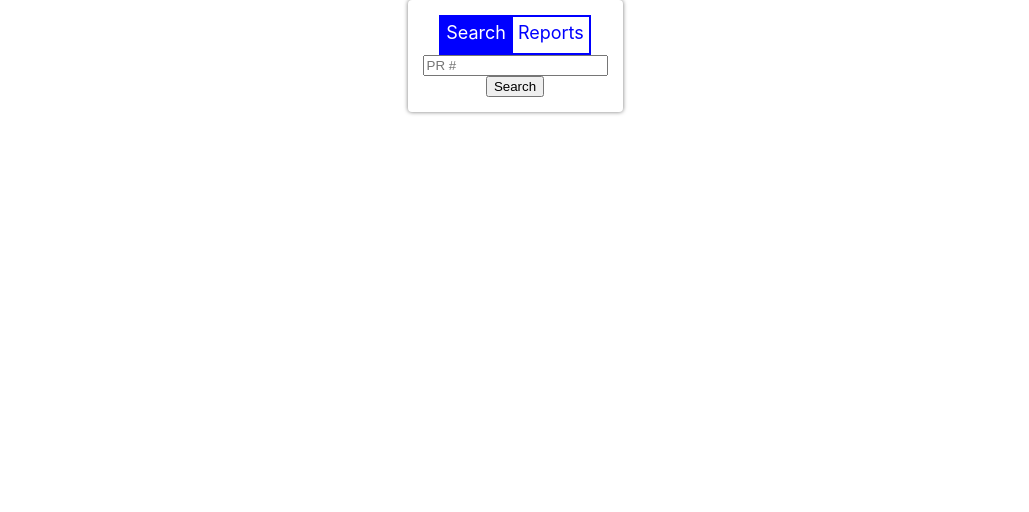
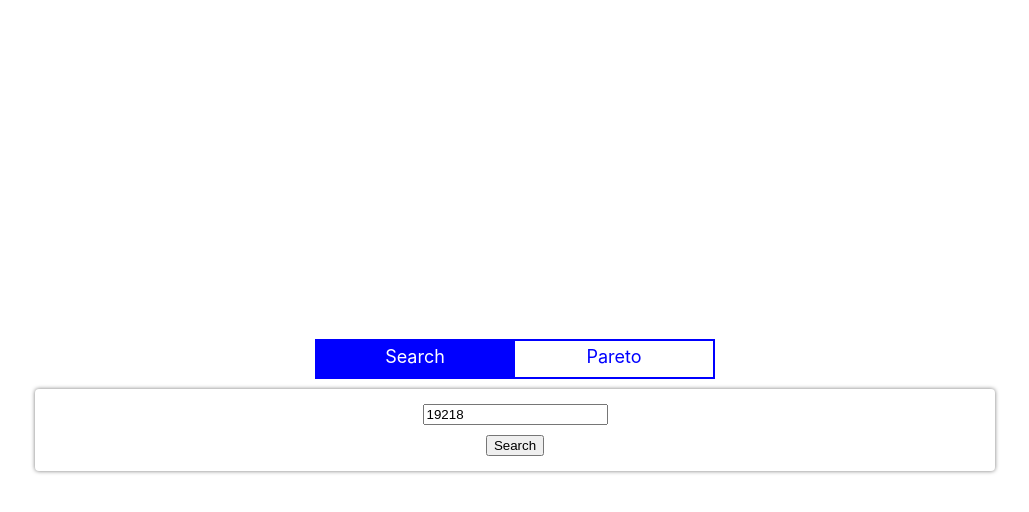
Before and after one commit to RandellDawson/pr-relations, a React (Create React App) app in the folder app/: page / in a window 1280 px wide. Shown: the top 512 px of the page, without its empty margins (125-1154 px from the left). Built offline with nearby package versions, Linux system fonts and the light colour scheme.

Commit message:
feat: created Search component

```diff
--- a/app/src/App.js
+++ b/app/src/App.js
@@ -2,8 +2,7 @@ import React, { Component } from 'react';
 import styled from 'styled-components';
 
 import Tabs from './components/Tabs';
-import Input from './components/Input';
-import Results from './components/Results';
+import Search from './components/Search';
 import Pareto from './components/Pareto';
 
 const Container = styled.div`
@@ -11,60 +10,17 @@ const Container = styled.div`
   flex-direction: column;
   justify-content: center;
   align-items: center;
+  max-width: 960px;
+  width: 90vw;
   padding: 15px;
   border-radius: 4px;
   box-shadow: 0 0 4px 0 #777;
-
 `;
 
 class App extends Component {
   state = {
-    number: '',
-    foundPRs: [],
-    pareto: [],
     view: 'search'
   };
-
-  clearObj = { number: '', foundPRs: [] };
-
-  inputRef = React.createRef();
-
-  handleInputEvent = (event) => {
-    const { type, key, target: { value } } = event;
-
-    if (type === 'change') {
-      if (Number(value) || value === '') {
-        this.setState((prevState) => ({ number: value, foundPRs: [] }));
-      }
-    }
-    else if (type === 'keypress' && key === 'Enter') {
-      this.searchPRs(value);
-    }
-  }
-
-  handleButtonClick = () => {
-    const { number } = this.state;
-    this.searchPRs(number);
-  }
-
-  searchPRs = (number) => {
-    fetch(`https://pr-relations.glitch.me/pr/${number}`)
-      .then((response) => response.json())
-      .then(({ ok, foundPRs }) => {
-        if (ok) {
-          if (!foundPRs.length) {
-            foundPRs.push({ number: 'No PRs with matching files', filenames: [] });
-          }
-          this.setState((prevState) => ({ foundPRs }));
-        }
-        else {
-          this.inputRef.current.focus();
-        }
-      })
-      .catch(() => {
-        this.setState((prevState) => (this.clearObj));
-      });
-  }
 
   handleViewChange = ( { target: { id } }) => {
     const view = id.replace('tabs-', '');
@@ -72,18 +28,16 @@ class App extends Component {
   }
 
   render() {
-    const { handleButtonClick, handleViewChange, handleInputEvent, inputRef, state } = this;
-    const { number, foundPRs, view } = state;
+    const { handleViewChange, state: { view } } = this;
     return (
-      <Container>
+      <>
         <Tabs view={view} onViewChange={handleViewChange}/>
-        <Input ref={inputRef} value={number} onInputEvent={handleInputEvent} />
-        <button onClick={handleButtonClick}>Search</button>
-        { view === 'search' && <Results foundPRs={foundPRs} /> }
-        { view === 'reports' && <Pareto /> }
-      </Container>
+        <Container>
+          { view === 'search' && <Search /> }
+          { view === 'reports' && <Pareto /> }
+        </Container>
+      </>
     );
   }
 }
-
 export default App;
--- a/app/src/components/Input.js
+++ b/app/src/components/Input.js
@@ -1,7 +1,12 @@
 import React from 'react';
+import styled from 'styled-components';
+
+const Container = styled.input`
+  margin-bottom: 10px;
+`;
 
 const Input = React.forwardRef((props, ref) => (
-  <input
+  <Container
     type="text"
     placeholder="PR #"
     onChange={props.onInputEvent}
--- a/app/src/components/Pareto.js
+++ b/app/src/components/Pareto.js
@@ -54,7 +54,7 @@ class Pareto extends React.Component {
 
     return (
       <div>
-        {elements}
+        {data.length ? elements : 'Report Loading...'}
       </div>
     );
   }
--- a/app/src/components/Results.js
+++ b/app/src/components/Results.js
@@ -1,4 +1,9 @@
 import React from 'react';
+import styled from 'styled-components';
+
+const List = styled.ul`
+  margin: 5px;
+`;
 
 const Results = ({ foundPRs }) => {
   const elements = foundPRs.map((foundPR) => {
@@ -10,7 +15,6 @@ const Results = ({ foundPRs }) => {
 
     return (
       <div key={number}>
-        <h5>
         {!Number(number)
           ? number
           : <>
@@ -18,10 +22,9 @@ const Results = ({ foundPRs }) => {
               <span>&nbsp;{username}</span>
             </>
         }
-        </h5>
-        <ul>
+        <List>
           {files}
-        </ul>
+        </List>
       </div>
     );
   });
--- /dev/null
+++ b/app/src/components/Search.js
@@ -0,0 +1,66 @@
+import React, { Component } from 'react';
+
+import Input from './Input';
+import Results from './Results';
+
+class Search extends Component {
+  state = {
+    number: '19218',
+    foundPRs: [],
+  };
+
+  clearObj = { number: '', foundPRs: [] };
+
+  inputRef = React.createRef();
+
+  handleInputEvent = (event) => {
+    const { type, key, target: { value } } = event;
+
+    if (type === 'change') {
+      if (Number(value) || value === '') {
+        this.setState((prevState) => ({ number: value, foundPRs: [] }));
+      }
+    }
+    else if (type === 'keypress' && key === 'Enter') {
+      this.searchPRs(value);
+    }
+  }
+
+  handleButtonClick = () => {
+    const { number } = this.state;
+    this.searchPRs(number);
+  }
+
+  searchPRs = (number) => {
+    fetch(`https://pr-relations.glitch.me/pr/${number}`)
+    .then((response) => response.json())
+    .then(({ ok, foundPRs }) => {
+      if (ok) {
+        if (!foundPRs.length) {
+          foundPRs.push({ number: 'No PRs with matching files', filenames: [] });
+        }
+        this.setState((prevState) => ({ foundPRs }));
+      }
+      else {
+        this.inputRef.current.focus();
+      }
+    })
+    .catch(() => {
+      this.setState((prevState) => (this.clearObj));
+    });
+  }
+
+  render() {
+    const { handleButtonClick, handleInputEvent, inputRef, state } = this;
+    const { number, foundPRs } = state;
+    return (
+      <>
+        <Input ref={inputRef} value={number} onInputEvent={handleInputEvent} />
+        <button onClick={handleButtonClick}>Search</button>
+        <Results foundPRs={foundPRs} />
+      </>
+    );
+  }
+}
+
+export default Search;
--- a/app/src/components/Tabs.js
+++ b/app/src/components/Tabs.js
@@ -5,6 +5,7 @@ const Container = styled.div`
   display: flex;
   justify-content: center;
   height: 40px;
+  margin: 10px;
 `;
 
 const Tab = styled.div`
@@ -14,10 +15,12 @@ const Tab = styled.div`
   padding: 5px;
   border: 2px solid ${({ theme }) => theme.primary};
   border-left: none;
+  flex-basis: 200px;
+  text-align: center;
 
   &:hover {
     cursor: pointer;
-    background: ${({ theme }) => theme.primary};
+    background: rgba(0, 0, 255, 0.8);
     color: white;
   }
 
@@ -30,7 +33,7 @@ const Tabs = ({ view, onViewChange }) => {
   return (
     <Container>
       <Tab id="tabs-search" onClick={onViewChange} active={view === 'search'}>Search</Tab>
-      <Tab id="tabs-reports" onClick={onViewChange} active={view === 'reports'}>Reports</Tab>
+      <Tab id="tabs-reports" onClick={onViewChange} active={view === 'reports'}>Pareto</Tab>
     </Container>
   );
 };
--- a/app/src/index.css
+++ b/app/src/index.css
@@ -6,7 +6,7 @@ body {
   display: flex;
   justify-content: center;
   align-items: center;
-  /* height: 100vh; */
+  min-height: 100vh;
   margin: 0;
   padding: 0;
   font-family: -apple-system, BlinkMacSystemFont, "Segoe UI", "Roboto", "Oxygen",
```
Lines whose indentation alone changed are shown as unchanged.
